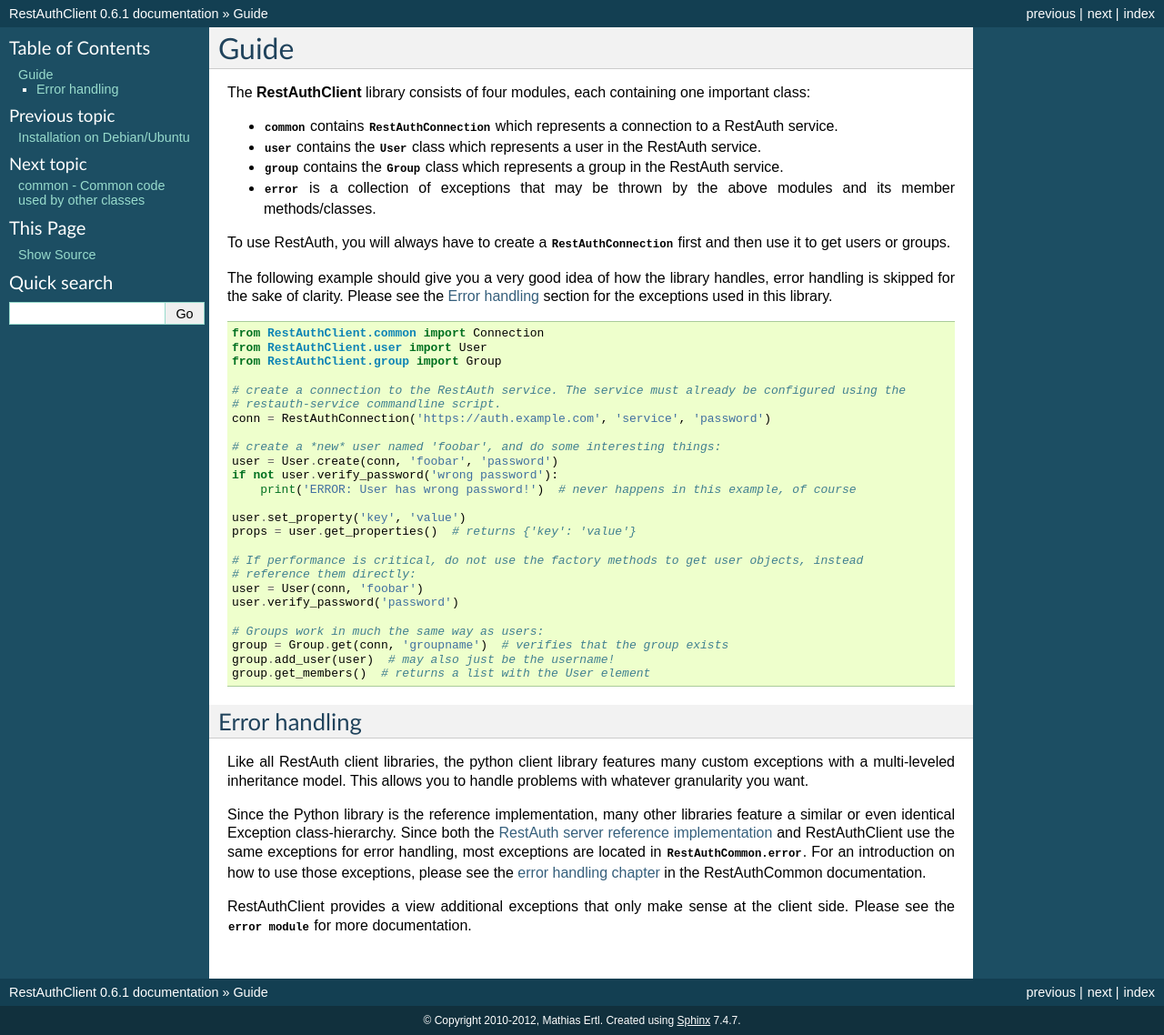
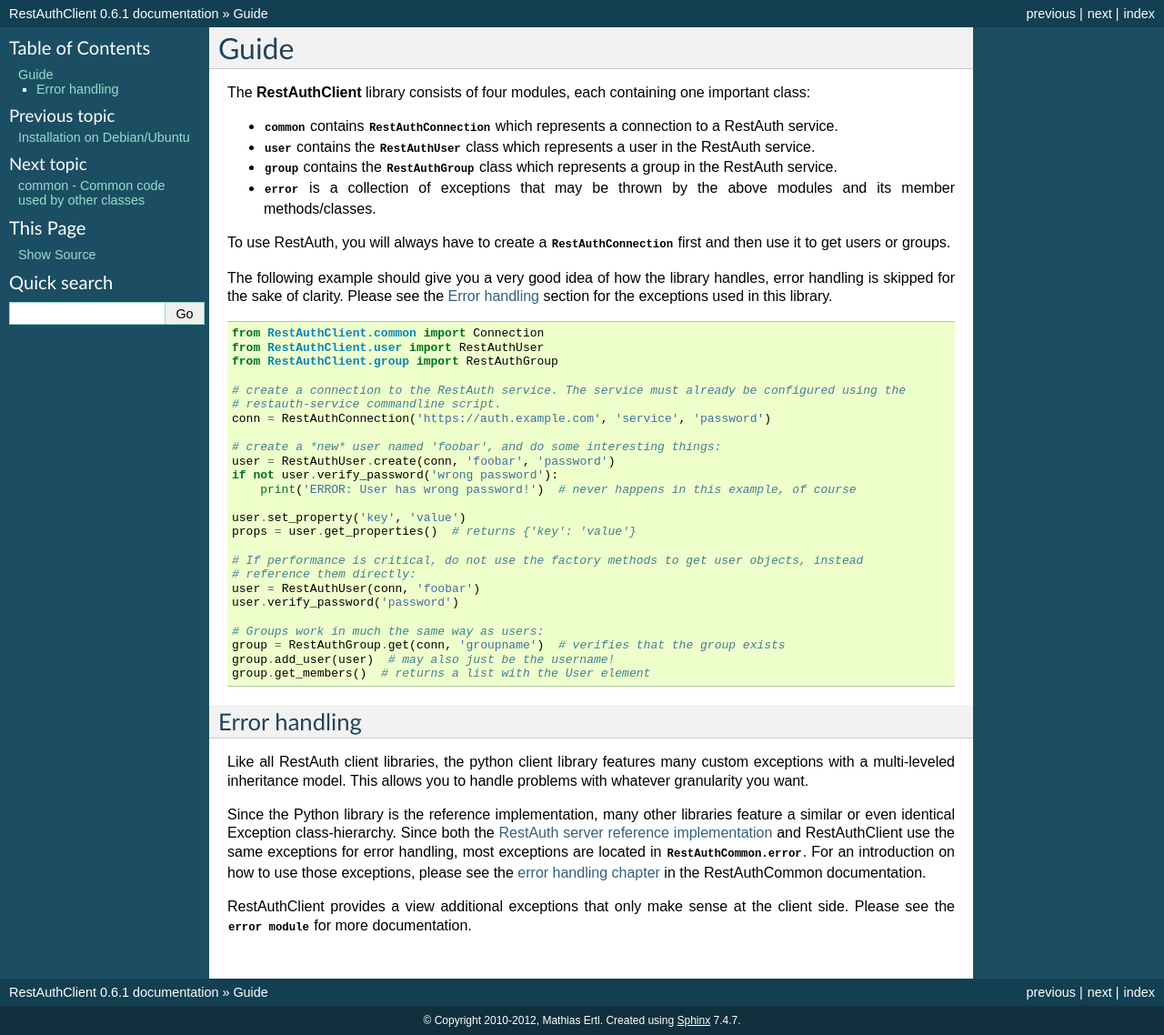
Before and after one commit to RestAuth/RestAuthClient, a Sphinx documentation site: the page built from doc/intro.rst, in a window 1280 px wide. Shown: the whole page at 91% size. Built offline with Sphinx 7.4.7, drawn with Linux system fonts in a browser that asks for light colours.

Commit message:
refer to new class names in documentation

```diff
--- a/doc/intro.rst
+++ b/doc/intro.rst
@@ -5,9 +5,9 @@
 
 * :py:mod:`~RestAuthClient.common` contains :py:class:`~.common.RestAuthConnection` which represents
   a connection to a RestAuth service.
-* :py:mod:`~RestAuthClient.user` contains the :py:class:`~.user.User` class which
+* :py:mod:`~RestAuthClient.user` contains the :py:class:`~.user.RestAuthUser` class which
   represents a user in the RestAuth service.
-* :py:mod:`~RestAuthClient.group` contains the :py:class:`~.group.Group` class which represents a
+* :py:mod:`~RestAuthClient.group` contains the :py:class:`~.group.RestAuthGroup` class which represents a
   group in the RestAuth service.
 * :py:mod:`~RestAuthClient.error` is a collection of exceptions that may be thrown by the above
   modules and its member methods/classes.
@@ -22,15 +22,15 @@
 .. code-block:: python
 
    from RestAuthClient.common import Connection
-   from RestAuthClient.user import User
-   from RestAuthClient.group import Group
+   from RestAuthClient.user import RestAuthUser
+   from RestAuthClient.group import RestAuthGroup
 
    # create a connection to the RestAuth service. The service must already be configured using the
    # restauth-service commandline script.
    conn = RestAuthConnection('https://auth.example.com', 'service', 'password')
 
    # create a *new* user named 'foobar', and do some interesting things:
-   user = User.create(conn, 'foobar', 'password')
+   user = RestAuthUser.create(conn, 'foobar', 'password')
    if not user.verify_password('wrong password'):
        print('ERROR: User has wrong password!')  # never happens in this example, of course
 
@@ -39,11 +39,11 @@
 
    # If performance is critical, do not use the factory methods to get user objects, instead
    # reference them directly:
-   user = User(conn, 'foobar')
+   user = RestAuthUser(conn, 'foobar')
    user.verify_password('password')
 
    # Groups work in much the same way as users:
-   group = Group.get(conn, 'groupname')  # verifies that the group exists
+   group = RestAuthGroup.get(conn, 'groupname')  # verifies that the group exists
    group.add_user(user)  # may also just be the username!
    group.get_members()  # returns a list with the User element
 
```
Also changed, not shown: doc/group.rst (+6 -7 lines), doc/user.rst (+12 -11 lines), 3 other files.
